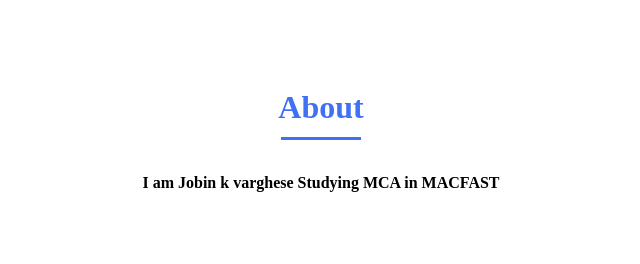
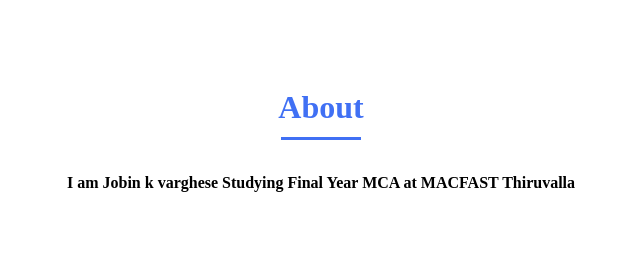
Before and after one commit to jobinkvarghese/portfolio, a plain HTML site: page index.html in a window 1280 px wide. Shown: the part 791-1055 px from the top of the page, without its empty margins (319-959 px from the left). Drawn offline with nearby package versions, Linux system fonts and the light colour scheme.

Commit message:
second save

```diff
--- a/index.html
+++ b/index.html
@@ -36,7 +36,7 @@
             </section>
             <section class="about section " id="about">
                 <h2 class="section-title">About</h2>
-                    <h4 style="text-align: center;"> I am Jobin k varghese Studying MCA in MACFAST </h4>
+                    <h4 style="text-align: center;"> I am Jobin k varghese Studying Final Year  MCA at MACFAST Thiruvalla </h4>
                 </div>
             </section>
             <section class="skills section" id="skills">
```
